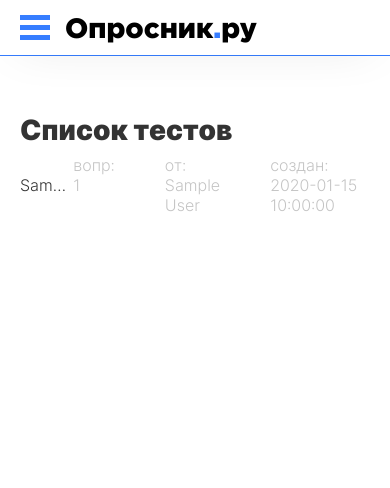
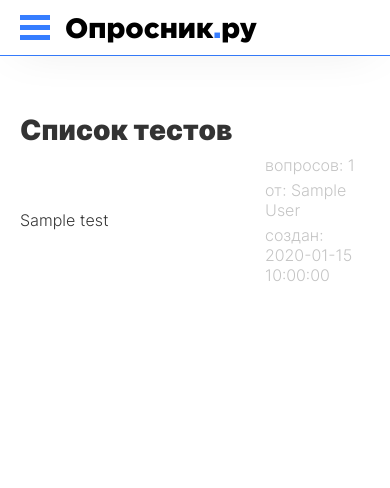
Before and after one commit to ViktoriyaNik/Questionnaire, a Flask app: page /tests in a window 390 px wide. Shown: the top 488 px of the page. Run offline with Flask 3, Linux system fonts and the light colour scheme; tables that the repository leaves empty hold one stand-in row (values such as "Sample post"); parts of the project's set-up code (start-up, migrations or seed data) failed here and were passed over.

Commit message:
Адаптирован список вопросов

```diff
--- a/app/static/styles/tests.css
+++ b/app/static/styles/tests.css
@@ -19,15 +19,26 @@ li.list-row.test-row h3.test-title {
 }
 
 .test-info {
-    float: right;
-    display: flex;
-    margin-left: auto;
+    display: grid;
+    grid-auto-flow: column;
+    row-gap: 5px;
 }
 
-.test-info > * {
-    margin-left: 50px;
-} .test-info *:first-child {margin-left: 0;}
+.test-description {
+    display: grid;
+    grid-template-columns: 50% auto;
+}
 
 .test-info p {
     color: var(--grayscale-2);
 }
+
+@media screen and (max-width: 1120px) {
+    .test-description {
+        display: grid;
+        grid-template-columns: 70% auto;
+    }
+    .test-info {
+        grid-auto-flow: row;
+    }
+}
--- a/app/templates/tests.html
+++ b/app/templates/tests.html
@@ -18,10 +18,10 @@
                 {% for test in test_list %}
                     <li class="list-row test-row vertical-align-wrapper">
                         <a href="{{ url_for('tests', test_id=test.id) }}">
-                            <div class="vertical-align-outer">
+                            <div class="test-description vertical-align-outer">
                                 <h3 class="test-title vertical-align-inner">{{ test.title }}</h3>
                                 <div class="test-info vertical-align-inner">
-                                    <p>вопр: {{ test.questions.count() }}</p>
+                                    <p>вопросов: {{ test.questions.count() }}</p>
                                     <p>от: {{ test.author }}</p>
                                     <p>создан: {{ test.creation_date }}</p>
                                 </div>
```
